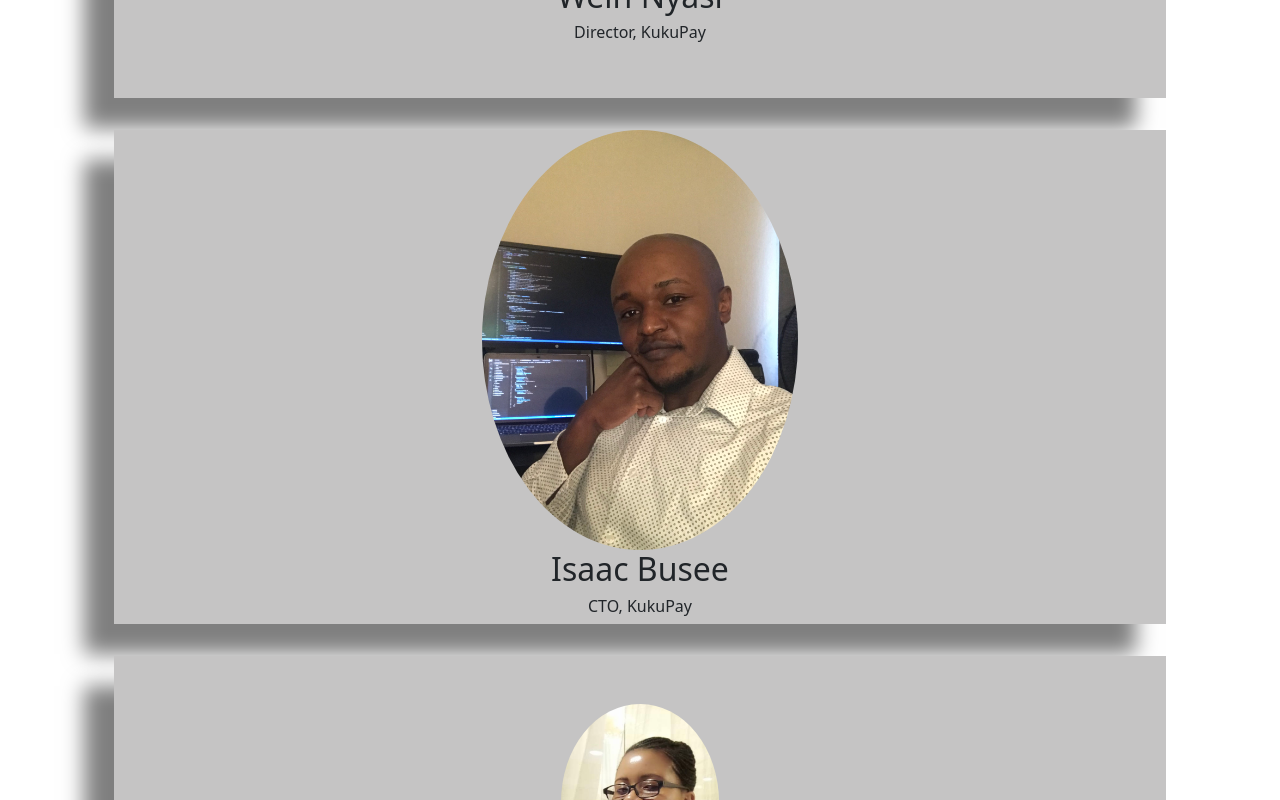
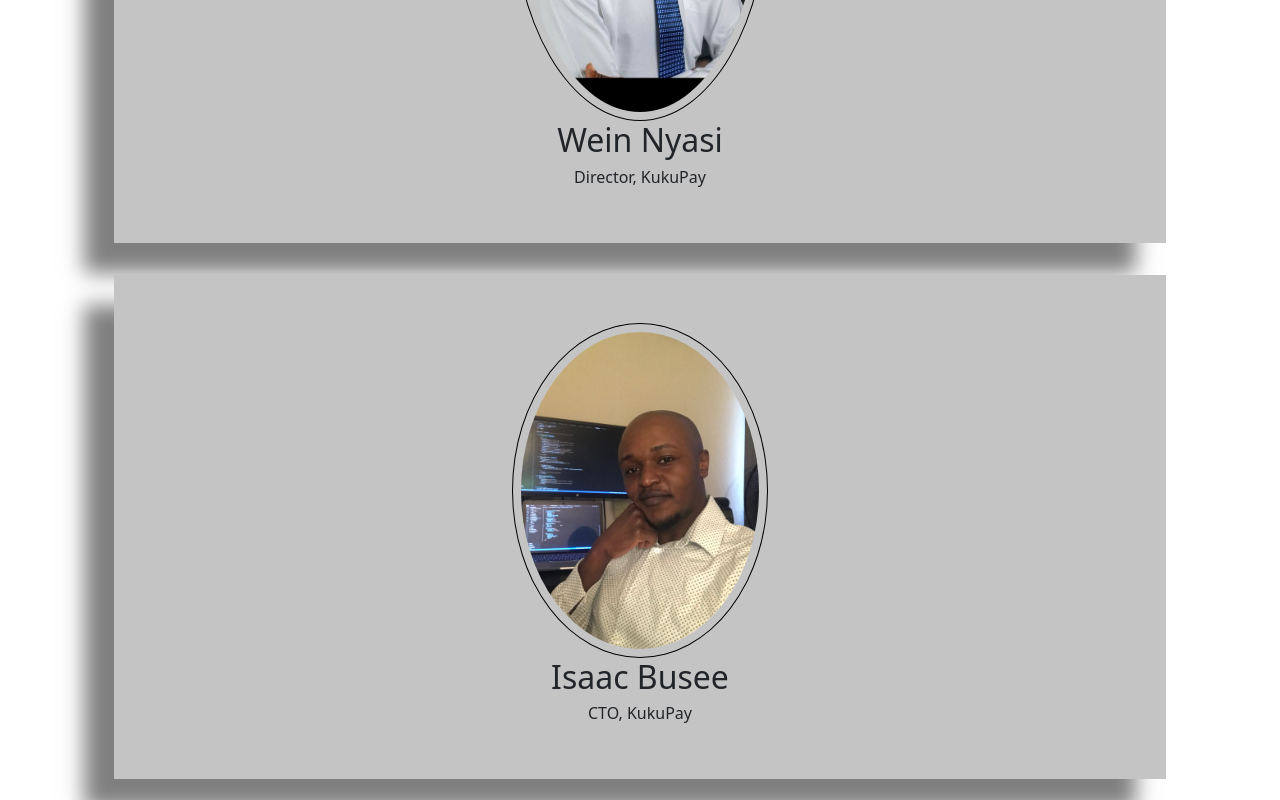
Before and after one commit to isakabusee/busee_inc, a React (Create React App) app: page /about in a window 1280 px wide. Shown: the part 1200-2000 px from the top of the page. Built offline with nearby package versions, Linux system fonts and the light colour scheme.

Commit message:
some changes to new look

```diff
--- a/src/App.css
+++ b/src/App.css
@@ -410,7 +410,9 @@ a.active, a:hover{
 }
 .profile-img {
   border-radius: 50%;
-  width: 30%;
+  width: 16rem;
+  padding: .5rem;
+  border: 1px solid var(--primary-black);
 }
 
 .pic-box {
@@ -445,10 +447,11 @@ a.active, a:hover{
   justify-content: center;
   flex-direction: column;
   align-items: center;
+  text-align: center;
 }
 
 .box-wrapper .box{
-  width: 80%;
+  width: 50%;
   background-color: rgb(158, 149, 149);
   margin: 20px;
   min-height: 5rem;
--- a/src/components/AboutUs.js
+++ b/src/components/AboutUs.js
@@ -65,7 +65,7 @@ const AboutUs = () => {
                 <div className="pic-box">
 
         <div className="picWrapper3">
-        <div className='row'>
+        <div className='row py-5'>
                 <div className="photo-wrap">
                 <img className="profile-img" src={author} alt="author.." />
                 <h2>Isaac Busee</h2>
```
